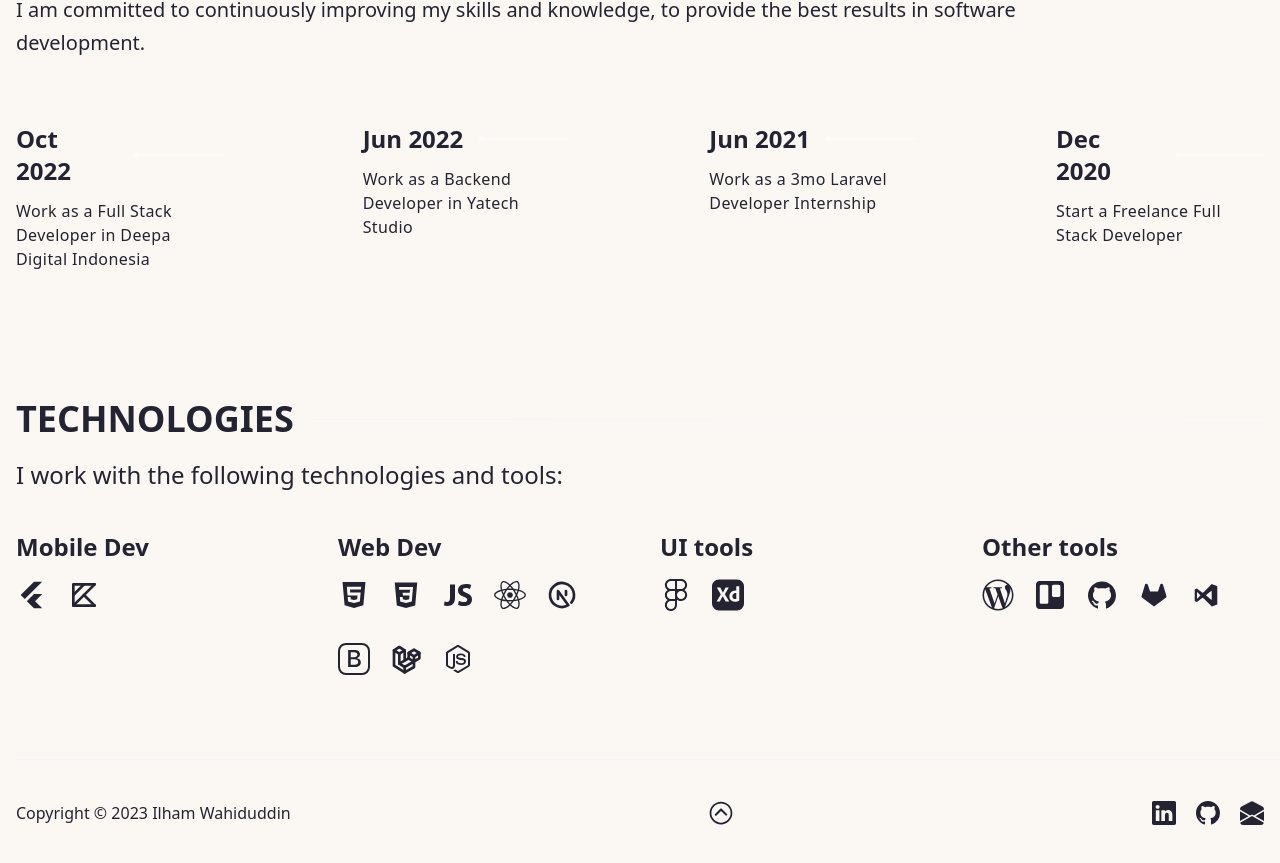
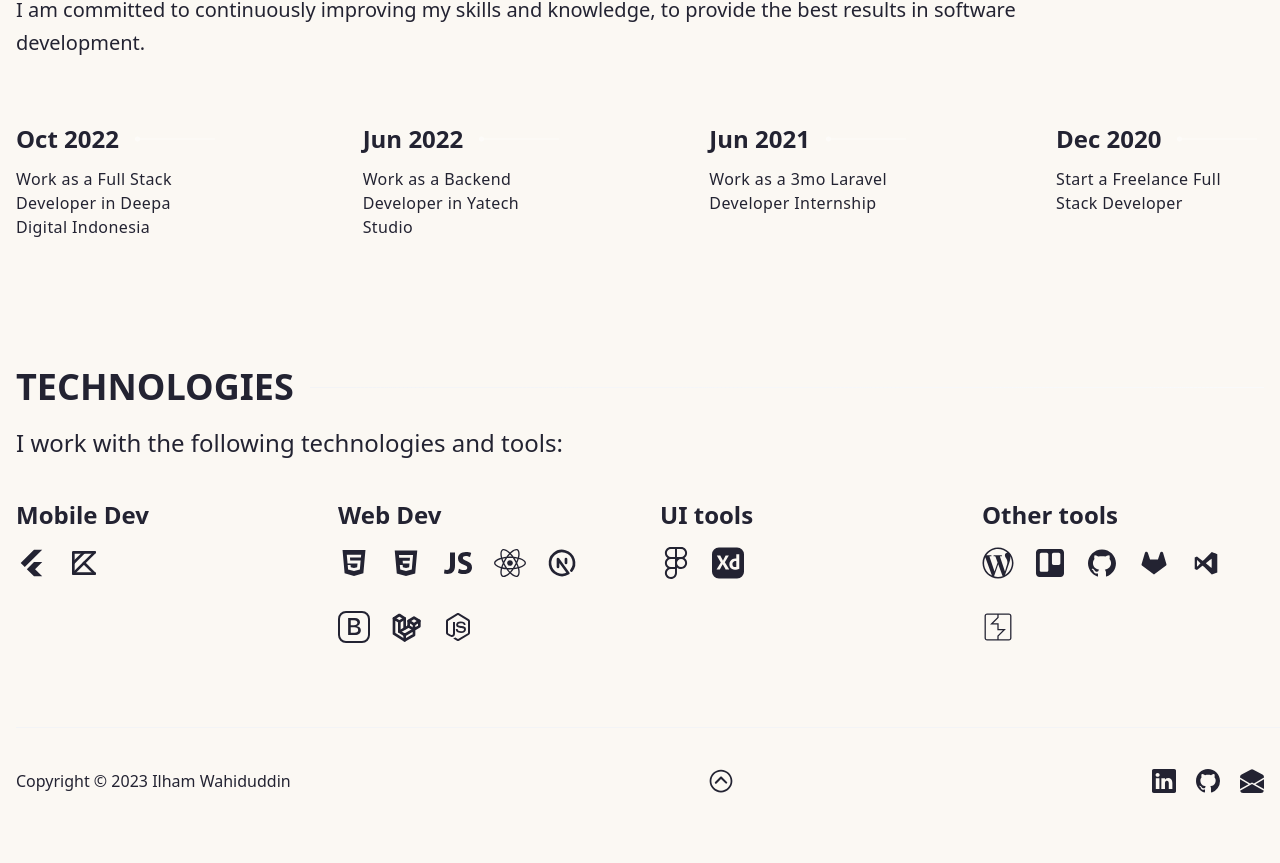
Before and after one commit to mbahgembrong/Portofolio-Profile-V1, a Next.js app: page / in a window 1280 px wide. Shown: the part 1052-1915 px from the top of the page. After the commit the page ends 1887 px from the top, so only its background shows below. Built offline with nearby package versions, Linux system fonts and the light colour scheme; no server answers.

Commit message:
fix project item and add tecnology

```diff
--- a/app/sections/about/TimeLine.jsx
+++ b/app/sections/about/TimeLine.jsx
@@ -89,9 +89,9 @@ export function TimeLine() {
 								>
 									{` ${item.month} ${item.year}`}
 									<svg
-										width="90"
+										width="80"
 										height="6"
-										viewBox="0 0 90 6"
+										viewBox="0 0 80 6"
 										xmlns="http://www.w3.org/2000/svg"
 										fill={colorMode === "dark" ? "#fff" : "#232323"}
 									>
--- a/app/sections/project/ProjectItem.jsx
+++ b/app/sections/project/ProjectItem.jsx
@@ -13,10 +13,10 @@ export function ProjectItem({ project, index }) {
 	const cardRef = useRef(null);
 	const isInView = useInView(cardRef, { once: true });
 
-	const galleryImages = images.map((img) => ({
+	const galleryImages = images?.map((img) => ({
 		original: img,
 		loading: "lazy"
-	}));
+	})) ||[];
 
 	return (
 		<article
@@ -58,7 +58,7 @@ export function ProjectItem({ project, index }) {
 				<footer className="flex flex-col gap-10">
 					{!!stack?.length && (
 						<div className="flex-center flex-wrap gap-3">
-							{stack.map((tag) => (
+							{stack?.map((tag) => (
 								<span
 									key={tag}
 									tabIndex="0"
--- a/constants/technologies.js
+++ b/constants/technologies.js
@@ -6,13 +6,7 @@ import { BsBootstrap } from "react-icons/bs";
 import { TbBrandKotlin, TbBrandLaravel, TbBrandNextjs, TbBrandTailwind } from "react-icons/tb";
 import { RiFlutterFill } from "react-icons/ri";
 import AdobeXDIcon from "public/assets/svg/adobexd.svg";
-import ZeplinIcon from "public/assets/svg/zeplin.svg";
-import WebstormIcon from "public/assets/svg/webstorm.svg";
-import JiraIcon from "public/assets/svg/jira.svg";
-import HeadlessUiIcon from "public/assets/svg/headlessui.svg";
-import MuiIcon from "public/assets/svg/mui.svg";
-import ChakraIcon from "public/assets/svg/chakraui.svg";
-import StyledIcon from "public/assets/svg/styledcomponents.svg";
+import BurpsuiteIcon from "public/assets/svg/burpsuite.svg";
 
 export const TECHNOLOGIES = [
 	{
@@ -49,7 +43,8 @@ export const TECHNOLOGIES = [
 			{ name: "Trello", icon: <FaTrello size={32} /> },
 			{ name: "Github", icon: <AiFillGithub size={32} /> },
 			{ name: "Gitlab", icon: <AiFillGitlab size={32} /> },
-			{ name: "VsCode", icon: <DiVisualstudio size={32} /> }
+			{ name: "VsCode", icon: <DiVisualstudio size={32} /> },
+			{ name: "Burpsuite", icon: <BurpsuiteIcon width={32} /> }
 		]
 	}
 ];
```
Also changed, not shown: public/assets/svg/burpsuite.svg (added).
